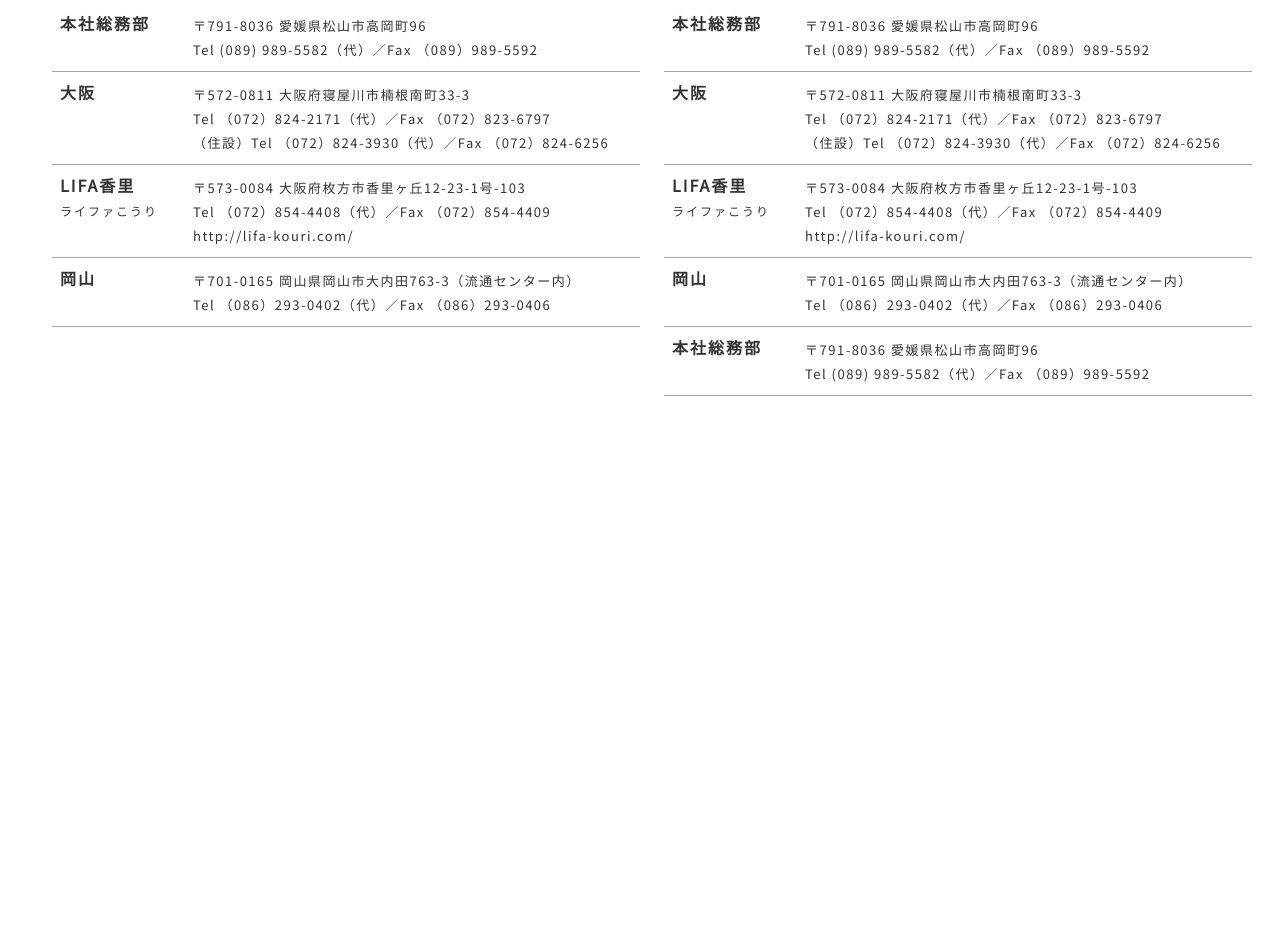
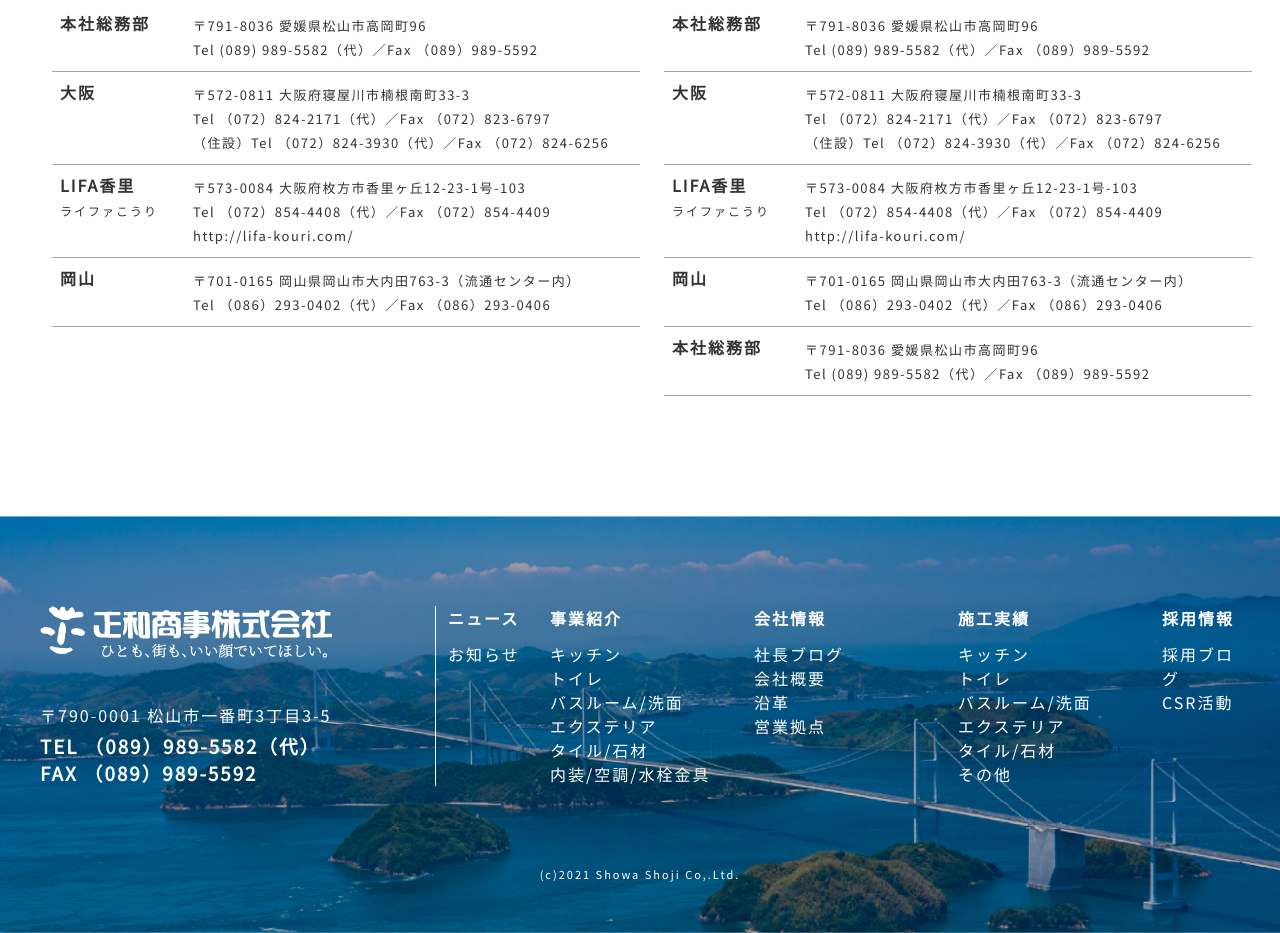
Before and after one commit to ngominhphubk/interior_web_demo, a plain HTML site: page index.html in a window 1280 px wide. Shown: the part 5790-6723 px from the top of the page. Before the commit the page ends 6306 px from the top, so only its background shows below. Drawn offline with Linux system fonts and the light colour scheme; files whose address does not match are found by name.

Commit message:
add footer

```diff
--- a/assets/css/Main.css
+++ b/assets/css/Main.css
@@ -48,6 +48,9 @@
 }
 .ml-60 {
   margin-left: 60px;
+}
+.mb-40 {
+  margin-bottom: 40px !important;
 }
 .mb-120 {
   margin-bottom: 120px !important;
@@ -688,3 +691,40 @@ section#recruit {
 font-size: 13px;
 letter-spacing: 1.5px;
 }
+/* footer section */
+.footer {
+  background: url(../../assets/images/static/footer_bg.jpg) no-repeat center;
+    color: #ffffff;
+    padding: 90px 0 45px;
+    background-size: cover;
+    width: 100%;
+    height: 417px;
+}
+.footer__container {
+  margin-top: 90px;
+  position: relative;
+}
+.footer__container .first-col {
+  border-right: 1px solid #fff;
+}
+.footer__item a {
+  color: white;
+}
+.footer__item .title-menu-box {
+  margin-bottom: 12px;
+  font-weight: bold;
+}
+.copyright {
+  text-align: center;
+  font-size: 11px;
+  margin-top: 80px;
+}
+#group a {
+    width: 85px;
+    height: 85px;
+    display: block;
+    background-image: url(../../assets/images/static/go_up.png);
+    position: fixed;
+    right: 150px;
+    bottom: 50px;
+}
--- a/index.html
+++ b/index.html
@@ -977,6 +977,99 @@
         </div>
  </section>
     </main>
-    <footer></footer>
+    <footer>
+    <div class="footer">
+    <div class="footer__container grid wide">
+      <div class="row">
+        <div class="footer__item col l-4 first-col">
+          <a href="#" class="logo-white">
+            <img src="./assets/images/static/footer_logo.png" alt="">
+          </a>
+          <p class="mt-40">〒790-0001 松山市一番町3丁目3-5</p>
+          <h3><a href="tel:0899895582">TEL （089）989-5582（代）</a></h3>
+          <h3>FAX （089）989-5592</h3>
+        </div>
+
+        <div class="footer__item col l-1">
+          <div class="title-menu-box">
+                    ニュース
+                </div>
+                <ul class="menu-list">
+                    <li class="menu-item"><a href="#">お知らせ</a></li>
+                </ul>
+        </div>
+
+        <div class="footer__item col l-2">
+          <div class="title-menu-box">
+                    事業紹介
+                </div>
+                <ul class="menu-list">
+                    <li class="menu-item"><a href="housing.html#housing-1">キッチン</a></li>
+                    <li class="menu-item"><a href="housing.html#housing-2">トイレ</a></li>
+                    <li class="menu-item"><a href="housing.html#housing-3">バスルーム/洗面</a></li>
+                    <li class="menu-item"><a href="exterior.html">エクステリア</a></li>
+                    <li class="menu-item"><a href="tile.html">タイル/石材</a></li>
+                    <li class="menu-item"><a href="index.html#opentab-6">内装/空調/水栓金具</a></li>
+                </ul>
+        </div>
+
+        <div class="footer__item col l-2">
+         <div class="title-menu-box">
+                    会社情報
+                </div>
+                <ul class="menu-list">
+                    <li class="menu-item"><a href="#">社長ブログ</a></li>
+                    <li class="menu-item"><a href="company.html">会社概要</a></li>
+                    <li class="menu-item"><a href="company.html#company-history">沿革</a></li>
+                    <li class="menu-item"><a href="company.html#company-sales-office">営業拠点</a></li>
+                </ul>
+          </div>
+
+          <div class="footer__item col l-2">
+            <div class="title-menu-box">
+                    <a href="works.html">施工実績</a>
+                </div>
+            <ul class="menu-list">
+                    <li class="menu-item"><a href="#">キッチン</a></li>
+                    <li class="menu-item"><a href="#">トイレ</a></li>
+                    <li class="menu-item"><a href="#">バスルーム/洗面</a></li>
+                    <li class="menu-item"><a href="#">エクステリア</a></li>
+                    <li class="menu-item"><a href="#">タイル/石材</a></li>
+                    <li class="menu-item"><a href="#">その他</a></li>
+                </ul>
+          </div>
+          <div class="footer__item col l-1">
+            <div class="title-menu-box">
+                    <a href="recruit.html">採用情報</a>
+                </div>
+                <ul class="menu-list">
+                    <li class="menu-item"><a href="#">採用ブログ</a></li>
+                    <li class="menu-item"><a href="#">CSR活動</a></li>
+                </ul>
+          </div>
+      </div>
+      <div id="group" class="show"><a href="#"></a></div>
+    </div>
+
+    <p class="copyright">(c)2021 Showa Shoji Co,.Ltd.</p>
+    <script>
+//Get the button:
+var btn = $('#group');
+
+$(window).scroll(function() {
+  if ($(window).scrollTop() > 300) {
+    btn.addClass('show');
+  } else {
+    btn.removeClass('show');
+  }
+});
+
+btn.on('click', function(e) {
+  e.preventDefault();
+  $('html, body').animate({scrollTop:0}, '300');
+});
+</script>
+    </div>
+    </footer>
   </body>
 </html>
```
